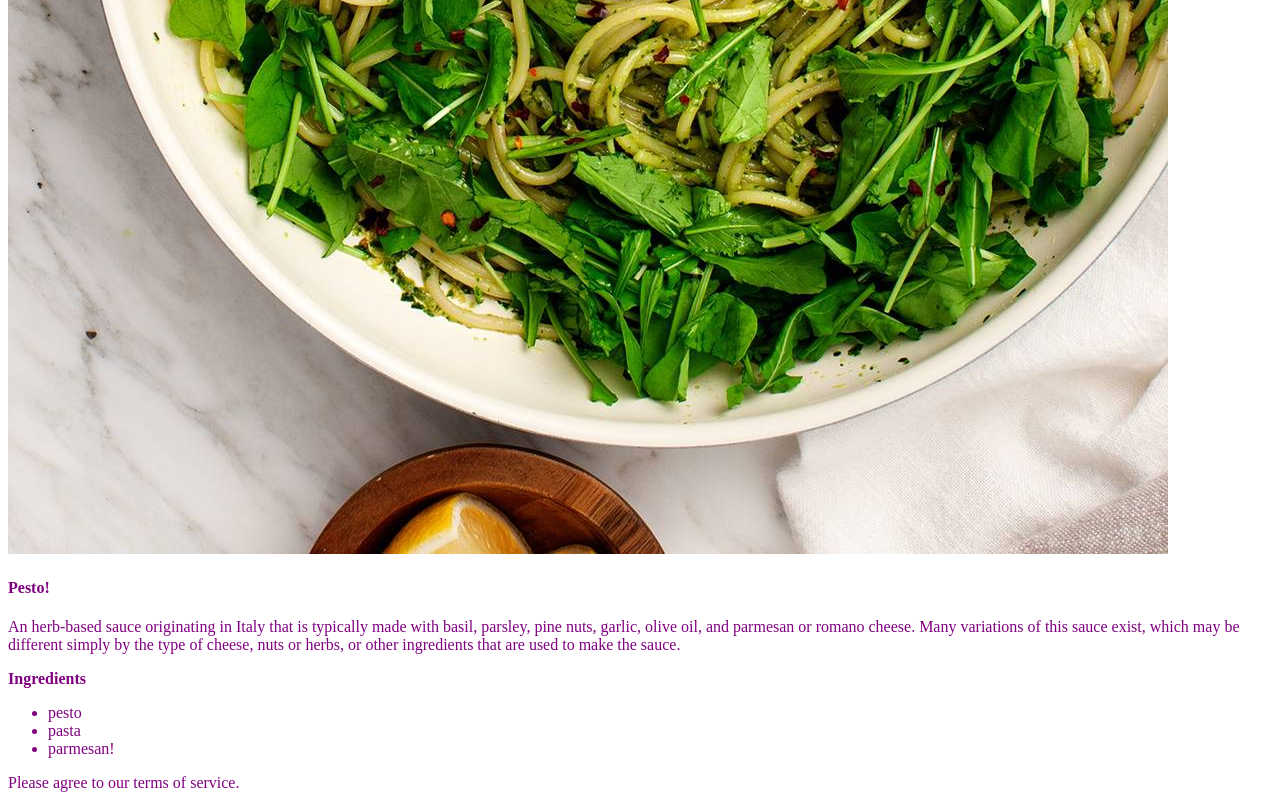
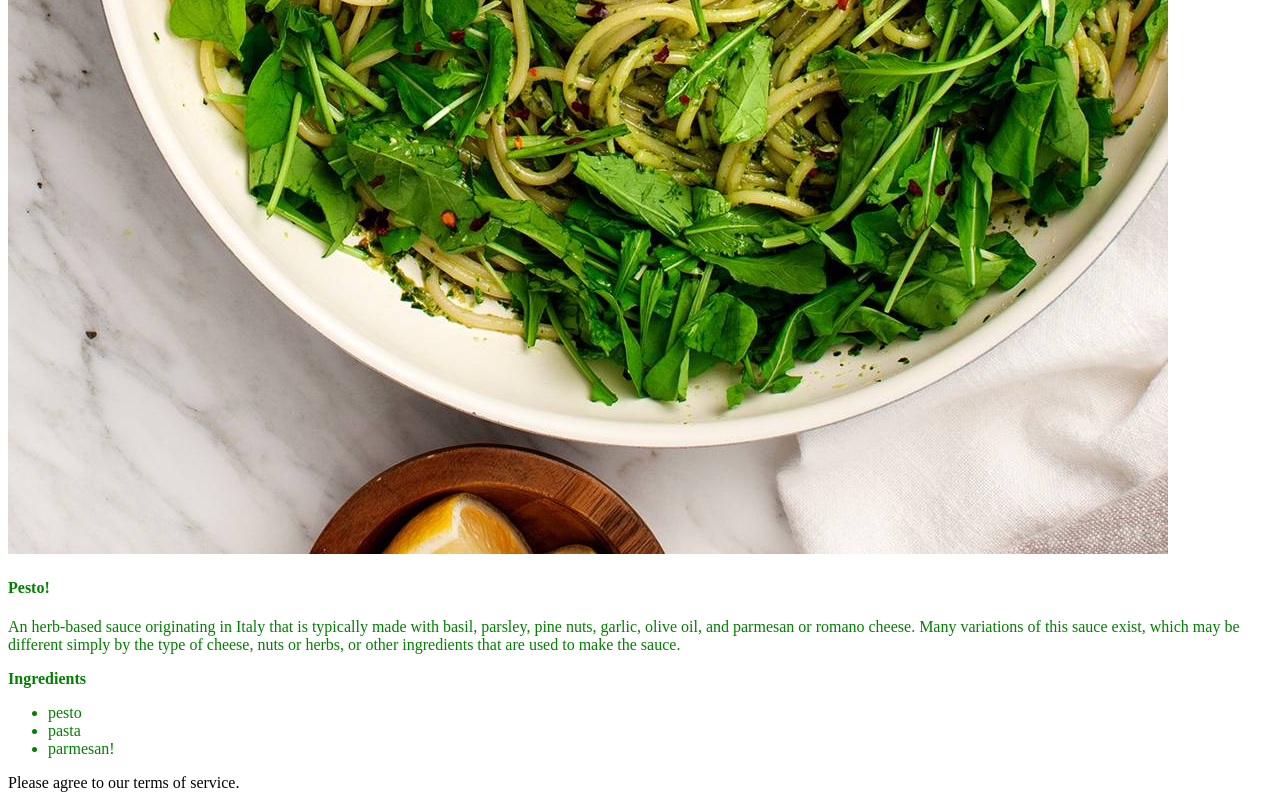
Before and after one commit to dnhandelman/odin-recipes, a plain HTML site: page recipes/pestopasta.html in a window 1280 px wide. Shown: the part 1196-1996 px from the top of the page. Drawn offline with Linux system fonts and the light colour scheme; files that its build step writes are made by us from their sources; files whose address does not match are found by name.

```diff
--- a/styles.css
+++ b/styles.css
@@ -1,3 +1,7 @@
 * {
-    color: purple;
+    color: rgb(2, 128, 0);
   }
+
+  div {
+    color: rgb(3, 3, 3);
+  }
```
